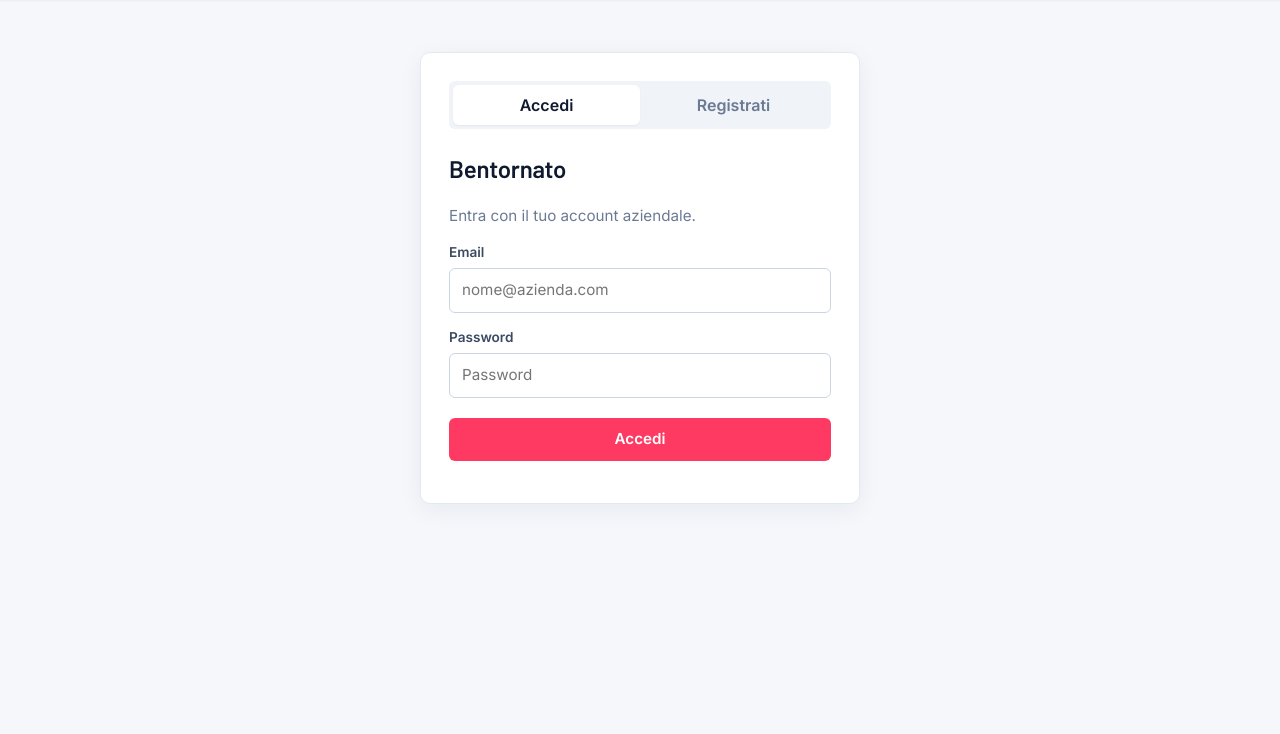
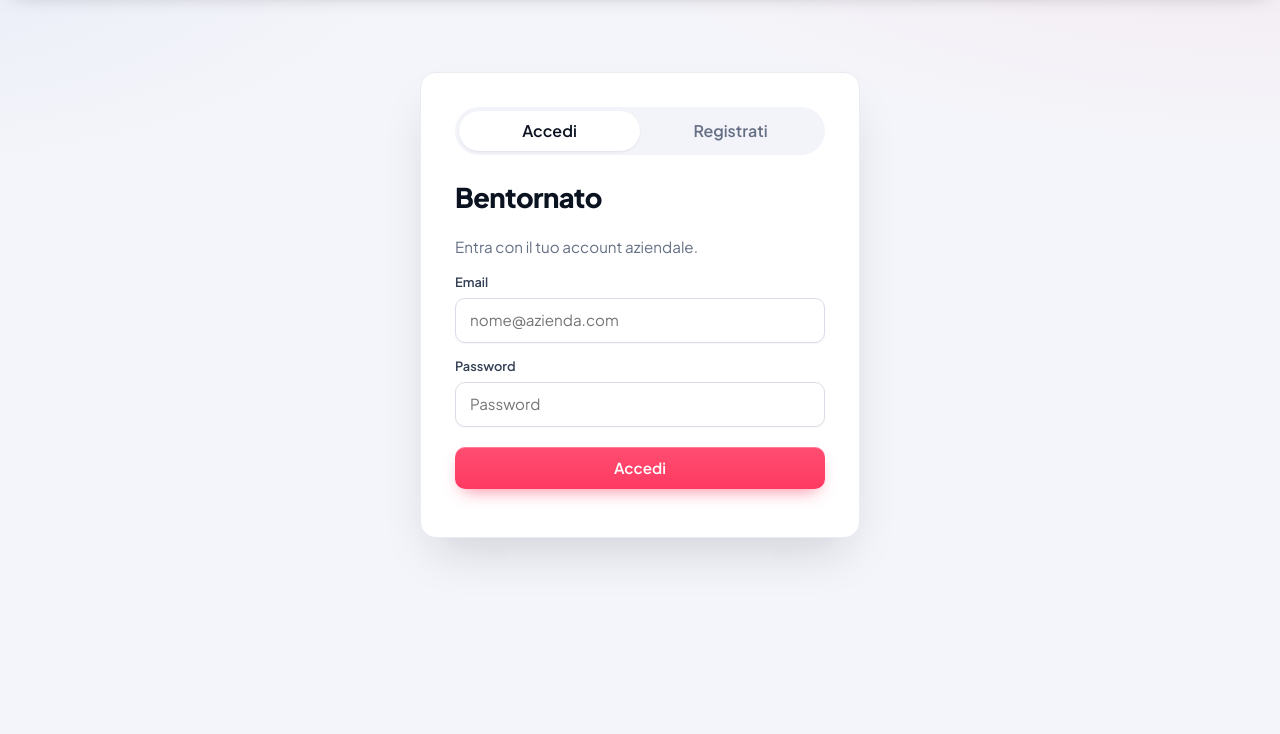
Before and after one commit to gianlucagullog-cloud/HR-project, a plain HTML site: page index.html in a window 1280 px wide. Shown: the part 66-800 px from the top of the page. Drawn offline with nearby package versions, Linux system fonts and the light colour scheme.

Commit message:
Collega theme-modern.css in index.html

```diff
--- a/index.html
+++ b/index.html
@@ -11,6 +11,7 @@
       rel="stylesheet"
     />
     <link rel="stylesheet" href="styles.css" />
+    <link rel="stylesheet" href="theme-modern.css" />
   </head>
   <body>
     <header class="site-header">
```
